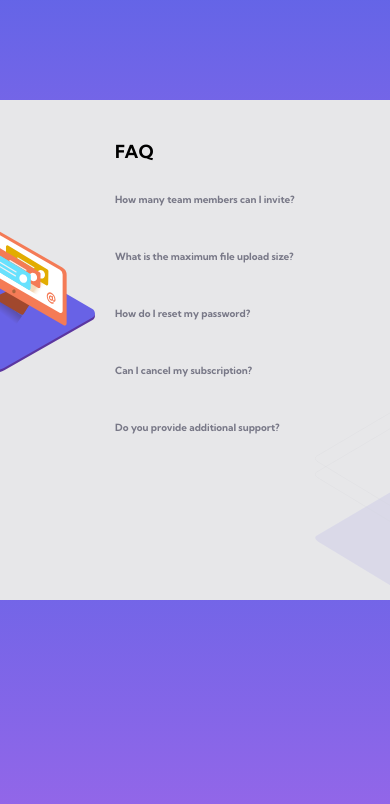
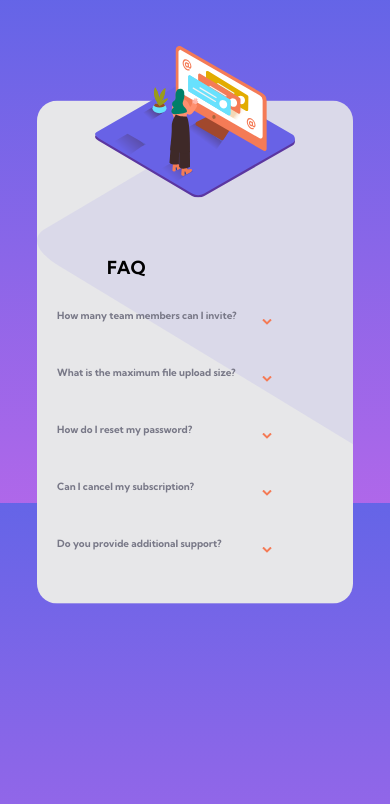
Before and after one commit to guliye91/FAQ-accordion-card, a plain HTML site: page index.html in a window 390 px wide. Shown: the top 804 px of the page. Drawn offline with Linux system fonts and the light colour scheme.

Commit message:
added css media queries

```diff
--- a/style.css
+++ b/style.css
@@ -19,13 +19,13 @@ body{
     background-color:  hsl(240, 5%, 91%);
     display: flex;
     justify-content: space-around;
-    height: 500px;
+    height: 400px;
     padding: 20px;
     border-radius: 10px;
     background-image: url('./images/bg-pattern-desktop.svg');
     background-repeat: no-repeat;
-    background-position: right bottom;
-    background-size: 200px 200px;
+    background-position: left -450px bottom;
+    background-size: cover;
 }
 .img-container{
     width: 200px;
@@ -85,3 +85,117 @@ body{
 .dark-grey{
     color: hsl(237, 12%, 33%);
 }
+@media screen and (max-width: 768px){
+    body{
+        transform: translateY(10%);
+        text-align: center;
+    }
+    .main{
+        width: 400px;
+        margin: 0 auto;
+        background-color:  hsl(240, 5%, 91%);
+        display: flex;
+        flex-direction: column;
+        justify-content: center;
+        align-items: center;
+        height: 600px;
+        padding: 20px;
+        border-radius: 20px;
+        background-image: url('./images/bg-pattern-mobile.svg');
+        background-repeat: no-repeat;
+        background-position: left -450px bottom;
+        background-size: cover;
+    }
+    .questions{
+        width: 400px;
+        margin: 0 auto;
+        padding:  0 20px;
+        text-align: center;
+    }
+    .img-container{
+        margin: auto;
+        width: 200px;
+        height: auto;
+        align-self: flex-start;
+        padding: 5px 0;
+        transform: translateY(-90px);
+    }
+    .img-container img{
+        max-width: 100%;
+        overflow: hidden;
+        height: auto;
+        object-fit: cover;
+    }
+    .question-answer{
+        width: 80%;
+        text-align: left;
+    }
+
+}
+@media screen and (max-width: 460px){
+    body{
+        max-width: 90%;
+        margin: 0 auto;
+        transform: translateY(20%);
+    }
+    .main{
+        width: 90%;
+        margin: 0 auto;
+        background-color:  hsl(240, 5%, 91%);
+        display: flex;
+        flex-direction: column;
+        justify-content: center;
+        align-items: center;
+        height: auto;
+        padding: 20px;
+        border-radius: 20px;
+        background-image: url('./images/bg-pattern-mobile.svg');
+        background-repeat: no-repeat;
+        background-position: left top;
+        background-size: cover;
+    }
+    .faq{
+        text-align: left;
+        transform: translateX(50px);
+    }
+    .questions{
+        width: 400px;
+        margin: 0 auto;
+        padding: 0;
+        text-align: left;
+        margin-top: -30px;
+    }
+    .img-container{
+        margin: auto;
+        width: 200px;
+        height: auto;
+        align-self: flex-start;
+        padding: 5px 0;
+        transform: translateY(-80px);
+    }
+    .img-container img{
+        max-width: 100%;
+        overflow: hidden;
+        height: auto;
+        object-fit: cover;
+    }
+    .question-answer{
+        width: 60%;
+        text-align: left;
+    }
+    .question-icon{
+        display: flex;
+        width: 55%;
+        justify-content: space-between;
+    }
+    .icon{
+        transform: translateX(5px);
+        padding: 10px;
+    }
+
+}
+@media screen and(max-width: 375px){
+    body{
+        width: 95%;
+    }
+}
```
